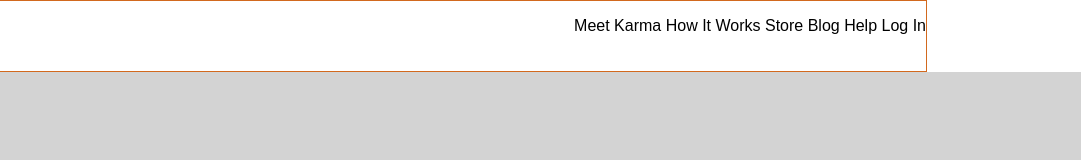
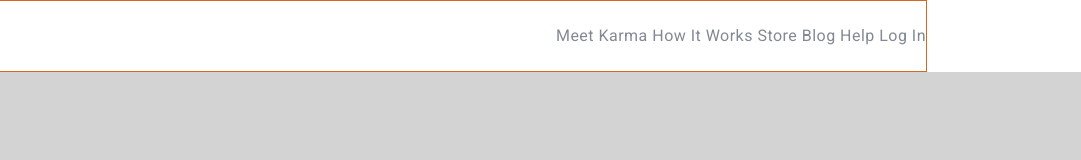
Before and after one commit to cbilliau/landing_page_project, a plain HTML site: page index.html in a window 1280 px wide. Shown: the full height of the page, 199-1280 px from the left. Drawn offline with Linux system fonts and the light colour scheme.

Commit message:
Add font url, posititioned menu inline w/logo

```diff
--- a/css/style.css
+++ b/css/style.css
@@ -32,6 +32,11 @@ html {
 }
 .top-navigation .links {
 	float: right;
+	font-family: 'Roboto', sans-serif;
+	font-size: 16px;
+	color: #838994;
+	letter-spacing: 0.03em;
+	margin-top: 25px;
 }
 /* ? RICH - Would I use a selector (li, as I do here) or assign li a class in the index.html??? */
 .top-navigation .links li {
--- a/index.html
+++ b/index.html
@@ -4,6 +4,7 @@
 	<meta charset="UTF-8">
 	<link rel="stylesheet" href="css/normalize.css">
 	<link rel="stylesheet" href="css/style.css">
+	<link href='http://fonts.googleapis.com/css?family=Roboto:400,500,300' rel='stylesheet' type='text/css'>
 	<title>Karma</title>
 </head>
 <body>
```
